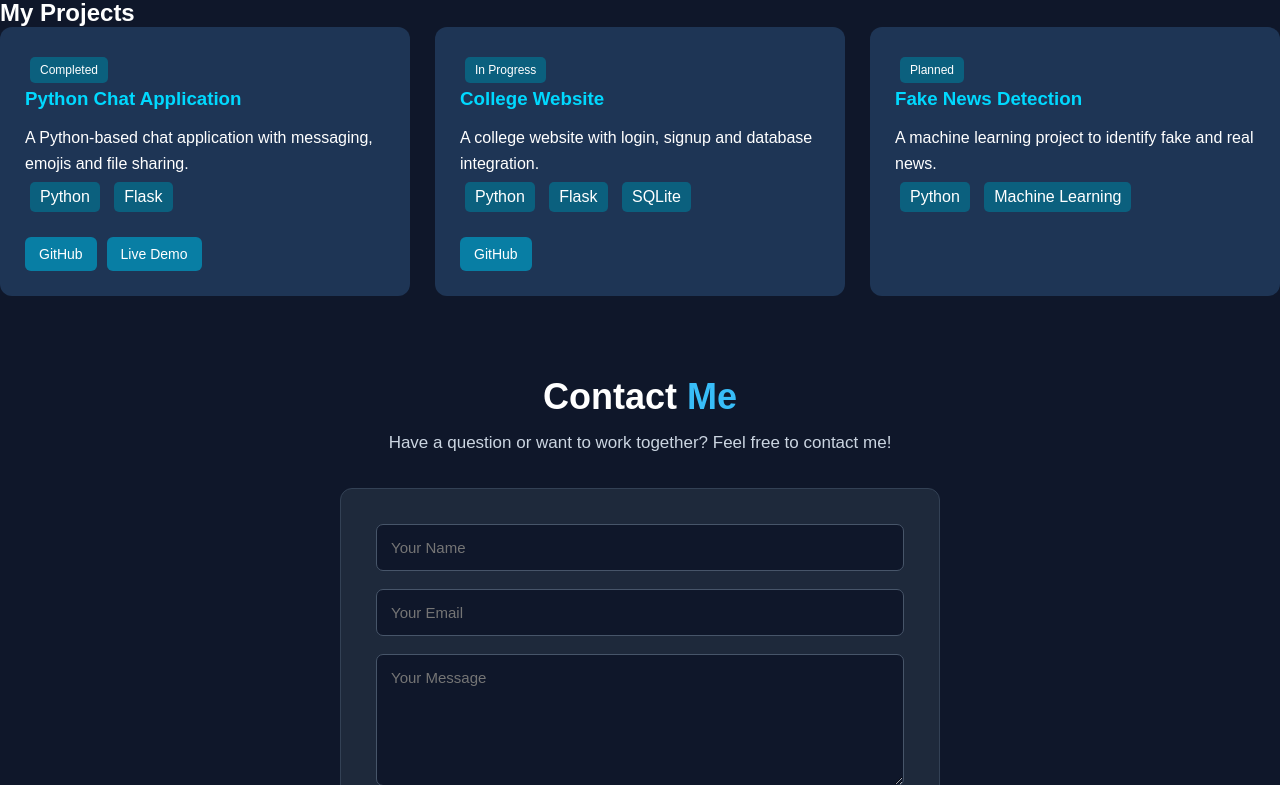
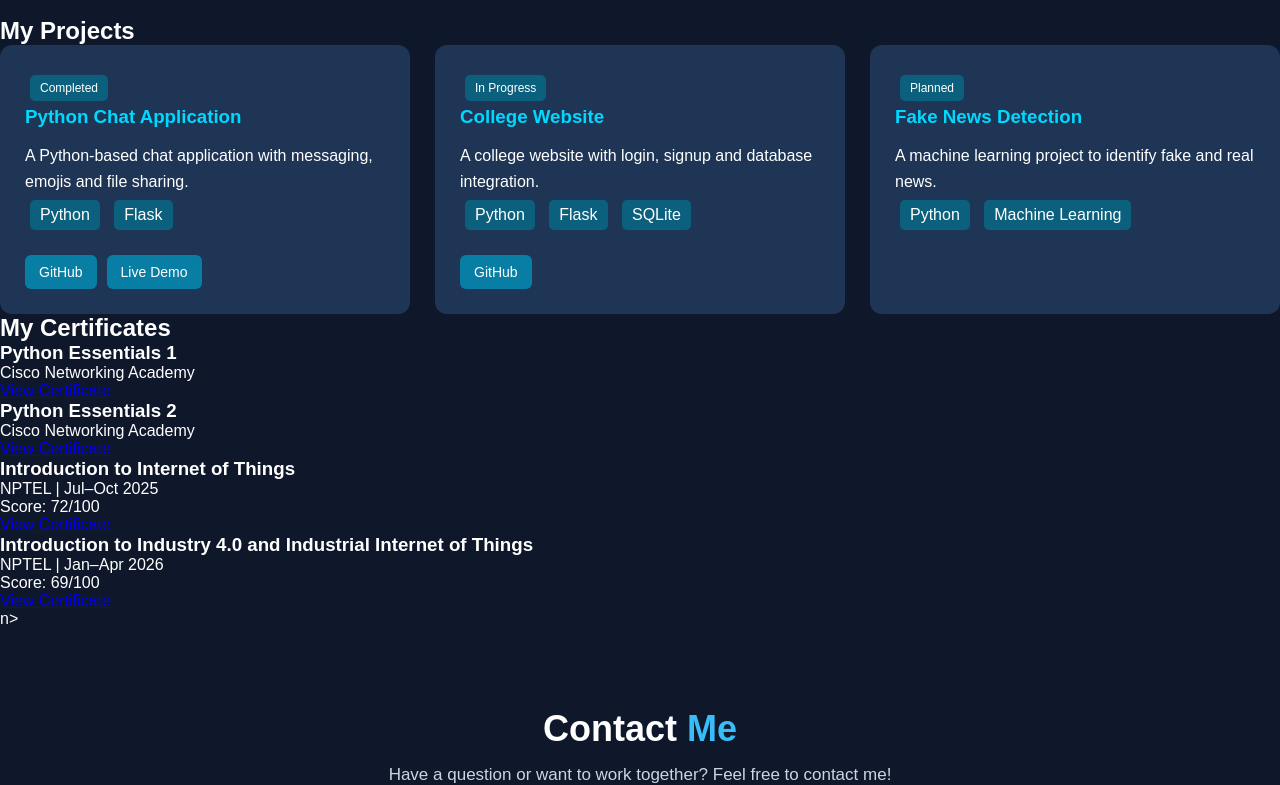
Before and after one commit to luckysinghcoc1-art/python-developer-portfolio, a Flask app: page / in a window 1280 px wide. Shown: the part 1766-2551 px from the top of the page. Run offline with Flask 3, Linux system fonts and the light colour scheme.

Commit message:
update portfolio index.html
Added a certificates section to showcase various certifications related to Python and IoT.

```diff
--- a/templates/index.html
+++ b/templates/index.html
@@ -1,4 +1,3 @@
-
 <!DOCTYPE html>
 <html lang="en">
 <head>
@@ -25,6 +24,10 @@
     </nav>
 
     <!-- Hero Section -->
+     <a href="{{ url_for('static', filename='resume/resume.pdf') }}"
+   class="resume-btn" download>
+    Download Resume
+</a>
     <section class="hero" id="home">
 
         <p class="welcome">WELCOME TO MY PORTFOLIO</p>
@@ -186,7 +189,50 @@
 
 </div>
 
+</sectio
+<!-- Certificates Section -->
+<section id="certificates">
+    <h2>My Certificates</h2>
+
+    <div class="certificate-container">
+
+        <div class="certificate-card">
+            <h3>Python Essentials 1</h3>
+            <p>Cisco Networking Academy</p>
+            <a href="{{ url_for('static', filename='certificates/cisco-python-essentials-1.pdf') }}" target="_blank">
+                View Certificate
+            </a>
+        </div>
+
+        <div class="certificate-card">
+            <h3>Python Essentials 2</h3>
+            <p>Cisco Networking Academy</p>
+            <a href="{{ url_for('static', filename='certificates/cisco-python-essentials-2.pdf') }}" target="_blank">
+                View Certificate
+            </a>
+        </div>
+
+        <div class="certificate-card">
+            <h3>Introduction to Internet of Things</h3>
+            <p>NPTEL | Jul–Oct 2025</p>
+            <p>Score: 72/100</p>
+            <a href="{{ url_for('static', filename='certificates/nptel-iot.pdf') }}" target="_blank">
+                View Certificate
+            </a>
+        </div>
+
+        <div class="certificate-card">
+            <h3>Introduction to Industry 4.0 and Industrial Internet of Things</h3>
+            <p>NPTEL | Jan–Apr 2026</p>
+            <p>Score: 69/100</p>
+            <a href="{{ url_for('static', filename='certificates/nptel-industry-4-iot.pdf') }}" target="_blank">
+                View Certificate
+            </a>
+        </div>
+
+    </div>
 </section>
+n>
 
 <!-- Contact Section -->
 <section id="contact" class="contact-section">
```
